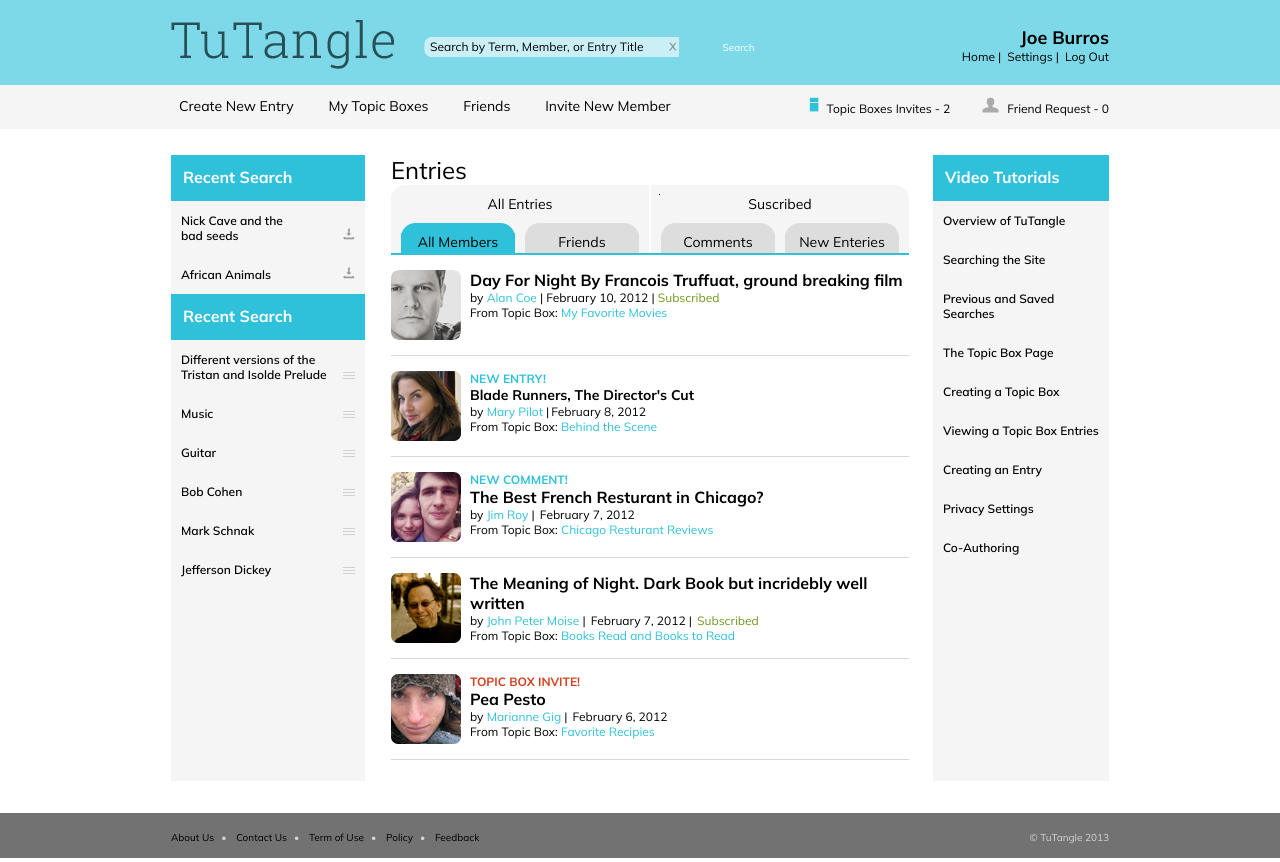
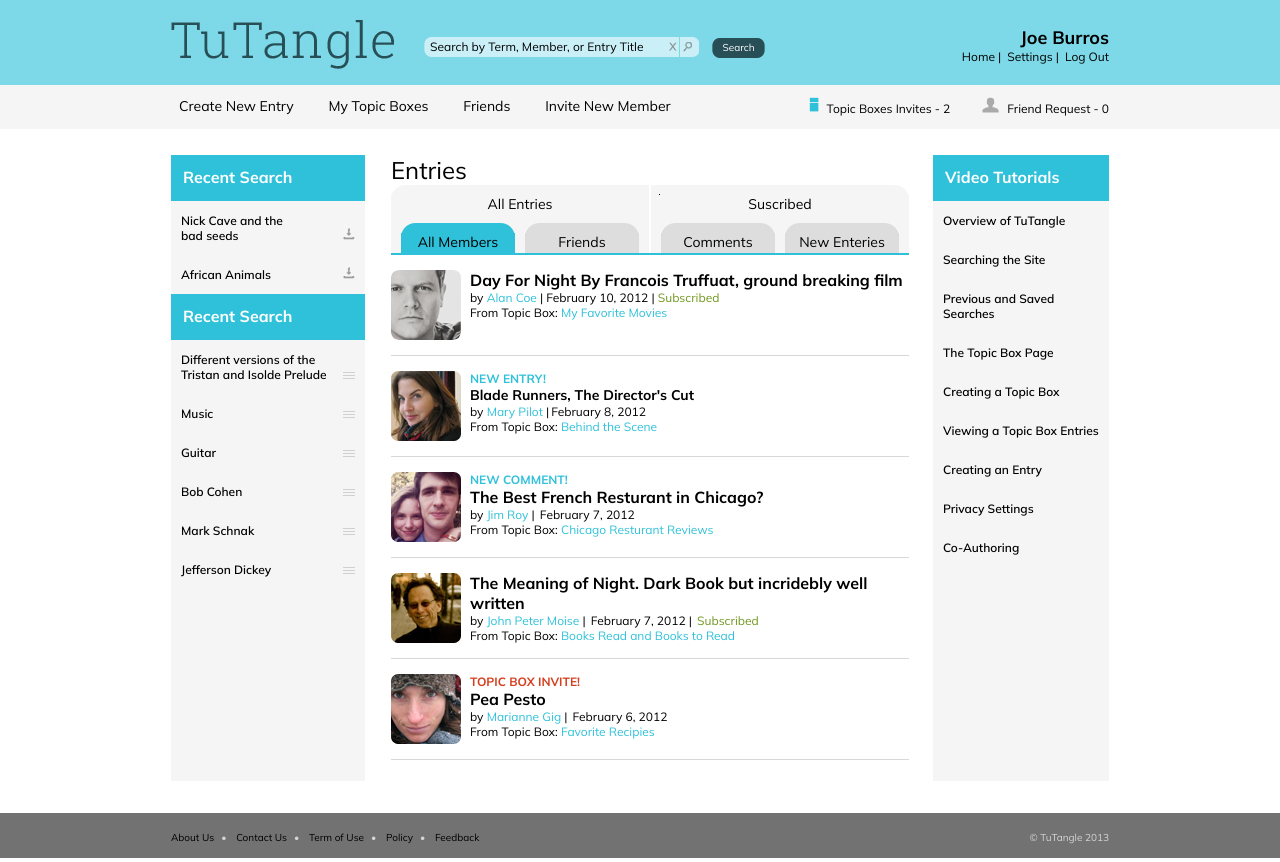
Before and after one commit to PramodThapa/Leapfrog-Assignments, a plain HTML site: page Design/Design Assignment 1/index.html in a window 1280 px wide. Drawn offline with Linux system fonts and the light colour scheme; the site is published under a folder, as on GitHub Pages, so addresses that start at the root find nothing; a script that the page names is missing.

Commit message:
Assignmnet : Design Assignmnet 1 (Tutanlgle)

```diff
--- a/Design/Design Assignment 1/css/style.css
+++ b/Design/Design Assignment 1/css/style.css
@@ -114,14 +114,14 @@ input {
 .search-icon {
     width: 32px;
     height: 20px;
-    background: url(/img/icon/search.png) no-repeat;
+    background: url(../img/icon/search.png) no-repeat;
     margin-top: 2px;
     margin-left: 1px;
     border: none;
 }
 
 .search-button {
-    background: url(/img/search-buttom.png) no-repeat;
+    background: url(../img/search-buttom.png) no-repeat;
     width: 53px;
     height: 20px;
     border: none;
```
Also changed, not shown: index.html (+6 -0 lines).
